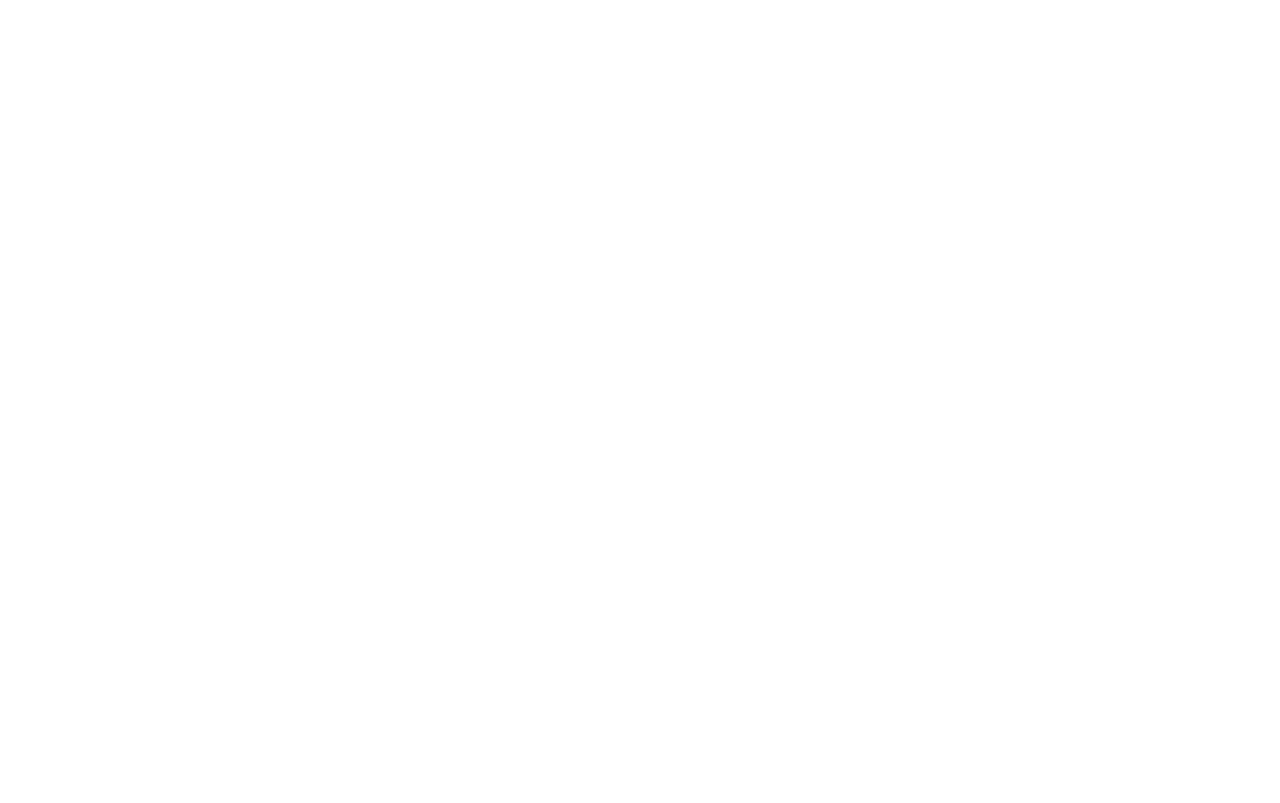
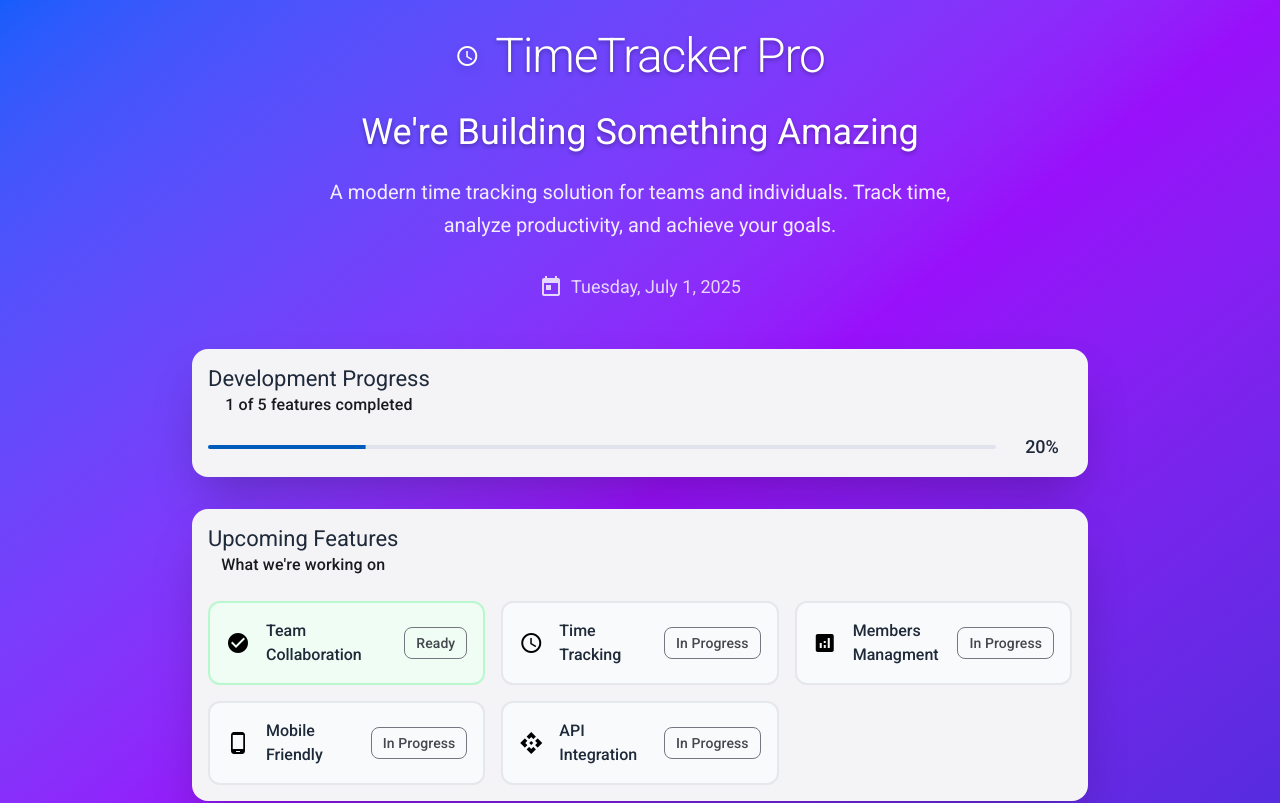
Before and after one commit to rsuciunttdata/timetracking-team-one, an Angular app: page / in a window 1280 px wide. Shown: the top 803 px of the page. Built offline with nearby package versions, Linux system fonts and the light colour scheme.

Commit message:
add Coming Soon component with animations, styles, and routing

```diff
--- a/src/app/app.routes.ts
+++ b/src/app/app.routes.ts
@@ -1,14 +1,10 @@
 import { Routes } from '@angular/router';
 
 export const routes: Routes = [
-// {
-//     path: '',
-//     loadComponent: () => import('./pages/home.page').then(m => m.HomePage),
-//   },
-//   {
-//     path: 'pontaje',
-//     loadComponent: () => import('./pages/pontaje.page').then(m => m.PontajePage),
-//   },
+  {
+    path: '',
+    loadComponent: () => import('./components/coming-soon/coming-soon.component').then(m => m.ComingSoonComponent),
+  },
   {
     path: '**',
     redirectTo: ''
--- /dev/null
+++ b/src/app/components/coming-soon/coming-soon.component.css
@@ -0,0 +1,78 @@
+/* Custom animations and utilities that extend Tailwind */
+@keyframes fade-in-up {
+  from {
+    opacity: 0;
+    transform: translateY(30px);
+  }
+  to {
+    opacity: 1;
+    transform: translateY(0);
+  }
+}
+
+.animate-fade-in-up {
+  animation: fade-in-up 0.8s ease-out;
+}
+
+.text-shadow {
+  text-shadow: 0 2px 4px rgba(0, 0, 0, 0.3);
+}
+
+/* Custom Material overrides for better integration with Tailwind */
+.mat-mdc-card {
+  border-radius: 1rem !important;
+  box-shadow: 0 25px 50px -12px rgba(0, 0, 0, 0.25) !important;
+}
+
+.mat-mdc-progress-bar .mdc-linear-progress__bar-inner {
+  border-radius: 9999px !important;
+}
+
+.mat-mdc-progress-bar {
+  border-radius: 9999px !important;
+  overflow: hidden !important;
+}
+
+/* Responsive design improvements */
+@media (max-width: 768px) {
+  .grid-cols-1.md\:grid-cols-2.lg\:grid-cols-3 {
+    grid-template-columns: 1fr !important;
+  }
+
+  .flex.items-center.gap-4 {
+    flex-direction: column !important;
+    text-align: center !important;
+    gap: 0.5rem !important;
+  }
+
+  .text-5xl {
+    font-size: 2rem !important;
+  }
+
+  .text-4xl {
+    font-size: 2rem !important;
+  }
+
+  .text-xl {
+    font-size: 1rem !important;
+  }
+}
+
+@media (max-width: 480px) {
+  .flex.items-center.justify-center.gap-4 {
+    flex-direction: column !important;
+    gap: 0.5rem !important;
+  }
+
+  .text-6xl {
+    font-size: 3rem !important;
+  }
+
+  .text-5xl {
+    font-size: 1.5rem !important;
+  }
+
+  .text-4xl {
+    font-size: 1.5rem !important;
+  }
+}
--- /dev/null
+++ b/src/app/components/coming-soon/coming-soon.component.html
@@ -0,0 +1,86 @@
+<div class="min-h-screen bg-gradient-to-br from-blue-600 via-purple-600 to-indigo-700 flex items-center justify-center p-8">
+  <div class="max-w-4xl w-full text-center animate-fade-in-up">
+    <!-- Hero Section -->
+    <div class="mb-12 text-white">
+      <div class="flex items-center justify-center mb-8 gap-4">
+        <mat-icon class="text-6xl w-16 h-16 drop-shadow-lg">schedule</mat-icon>
+        <h1 class="text-5xl font-light tracking-tight text-shadow">TimeTracker Pro</h1>
+      </div>
+
+      <h2 class="text-4xl font-normal mb-6 text-shadow">We're Building Something Amazing</h2>
+      <p class="text-xl mb-8 opacity-90 leading-relaxed max-w-2xl mx-auto">
+        A modern time tracking solution for teams and individuals.
+        Track time, analyze productivity, and achieve your goals.
+      </p>
+
+      <div class="flex items-center justify-center gap-2 text-lg opacity-80 mb-8">
+        <mat-icon>today</mat-icon>
+        <span>{{ getCurrentDate() }}</span>
+      </div>
+    </div>
+
+    <!-- Progress Section -->
+    <mat-card class="mb-8 shadow-2xl rounded-2xl backdrop-blur-sm bg-white/95 border-0">
+      <mat-card-header class="text-center pb-0">
+        <mat-card-title class="text-2xl font-medium text-gray-800">Development Progress</mat-card-title>
+        <mat-card-subtitle class="text-gray-600 mt-2">{{ completedFeatures }} of {{ totalFeatures }} features completed</mat-card-subtitle>
+      </mat-card-header>
+      <mat-card-content class="pt-4">
+        <div class="flex items-center gap-4 mt-4">
+          <mat-progress-bar
+            mode="determinate"
+            [value]="progressPercentage"
+            class="flex-1 h-2 rounded-full">
+          </mat-progress-bar>
+          <span class="font-medium text-lg text-gray-800 min-w-[60px]">{{ progressPercentage }}%</span>
+        </div>
+      </mat-card-content>
+    </mat-card>
+
+    <!-- Features Section -->
+    <mat-card class="mb-8 shadow-2xl rounded-2xl backdrop-blur-sm bg-white/95 border-0">
+      <mat-card-header class="text-center pb-0">
+        <mat-card-title class="text-2xl font-medium text-gray-800">Upcoming Features</mat-card-title>
+        <mat-card-subtitle class="text-gray-600 mt-2">What we're working on</mat-card-subtitle>
+      </mat-card-header>
+      <mat-card-content class="pt-6">
+        <div class="grid grid-cols-1 md:grid-cols-2 lg:grid-cols-3 gap-4 mt-6">
+          @for (feature of features; track feature.name) {
+            <div class="flex items-center gap-4 p-4 rounded-xl transition-all duration-300 hover:-translate-y-1 hover:shadow-lg border-2"
+                 [class]="feature.completed ? 'bg-green-50 border-green-200' : 'bg-gray-50 border-gray-200'">
+              <mat-icon [class]="feature.completed ? 'text-green-600' : 'text-gray-600'">
+                {{ feature.completed ? 'check_circle' : feature.icon }}
+              </mat-icon>
+              <span class="flex-1 text-left font-medium text-gray-800">{{ feature.name }}</span>
+              @if (feature.completed) {
+                <mat-chip class="bg-green-500 text-white text-xs h-6 font-medium">
+                  Ready
+                </mat-chip>
+              } @else {
+                <mat-chip class="bg-orange-500 text-white text-xs h-6 font-medium">
+                  In Progress
+                </mat-chip>
+              }
+            </div>
+          }
+        </div>
+      </mat-card-content>
+    </mat-card>
+
+    <!-- Footer -->
+    <div class="mt-16 pt-8 border-t border-white/20 text-white opacity-80">
+      <p class="mb-4 text-sm">© 2025 TimeTracker Pro. Built with Angular & Material Design.</p>
+      <div class="flex justify-center gap-2">
+        <button mat-icon-button class="text-white opacity-70 hover:opacity-100 transition-opacity">
+          <mat-icon>code</mat-icon>
+        </button>
+        <button mat-icon-button class="text-white opacity-70 hover:opacity-100 transition-opacity">
+          <mat-icon>email</mat-icon>
+        </button>
+        <button mat-icon-button class="text-white opacity-70 hover:opacity-100 transition-opacity">
+          <mat-icon>language</mat-icon>
+        </button>
+      </div>
+    </div>
+  </div>
+</div>
--- /dev/null
+++ b/src/app/components/coming-soon/coming-soon.component.ts
@@ -0,0 +1,42 @@
+import { Component } from '@angular/core';
+import { MatCardModule } from '@angular/material/card';
+import { MatButtonModule } from '@angular/material/button';
+import { MatIconModule } from '@angular/material/icon';
+import { MatProgressBarModule } from '@angular/material/progress-bar';
+import { MatChipsModule } from '@angular/material/chips';
+
+@Component({
+  selector: 'app-coming-soon',
+  standalone: true,
+  imports: [
+    MatCardModule,
+    MatButtonModule,
+    MatIconModule,
+    MatProgressBarModule,
+    MatChipsModule
+  ],
+  templateUrl: './coming-soon.component.html',
+  styleUrls: ['./coming-soon.component.css']
+})
+export class ComingSoonComponent {
+  features = [
+    { name: 'Team Collaboration', icon: 'group', completed: true },
+    { name: 'Time Tracking', icon: 'schedule', completed: false },
+    { name: 'Members Managment', icon: 'analytics', completed: false },
+    { name: 'Mobile Friendly', icon: 'phone_android', completed: false },
+    { name: 'API Integration', icon: 'api', completed: false }
+  ];
+
+  completedFeatures = this.features.filter(f => f.completed).length;
+  totalFeatures = this.features.length;
+  progressPercentage = Math.round((this.completedFeatures / this.totalFeatures) * 100);
+
+  getCurrentDate(): string {
+    return new Date().toLocaleDateString('en-US', {
+      weekday: 'long',
+      year: 'numeric',
+      month: 'long',
+      day: 'numeric'
+    });
+  }
+}
--- a/src/styles.css
+++ b/src/styles.css
@@ -1,5 +1,10 @@
 /* You can add global styles to this file, and also import other style files */
 @import "tailwindcss";
+@import '@angular/material/prebuilt-themes/azure-blue.css';
 
 html, body { height: 100%; }
-body { margin: 0; font-family: Roboto, "Helvetica Neue", sans-serif; }
+body {
+  margin: 0;
+  font-family: Roboto, "Helvetica Neue", sans-serif;
+  background-color: #fafafa;
+}
```
